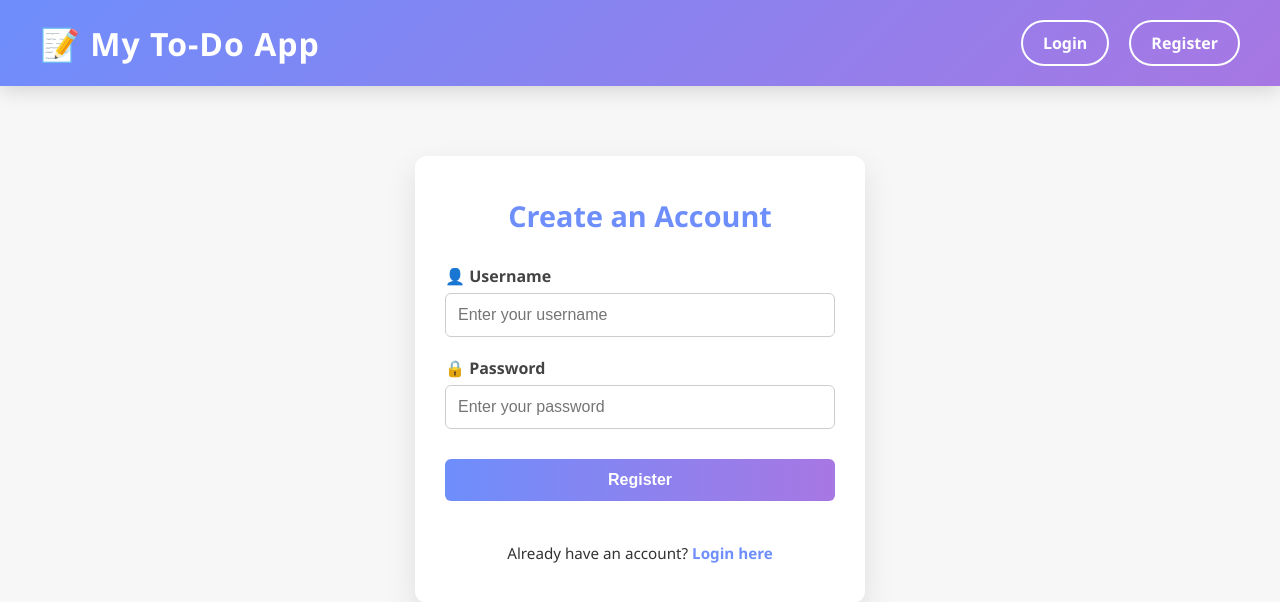
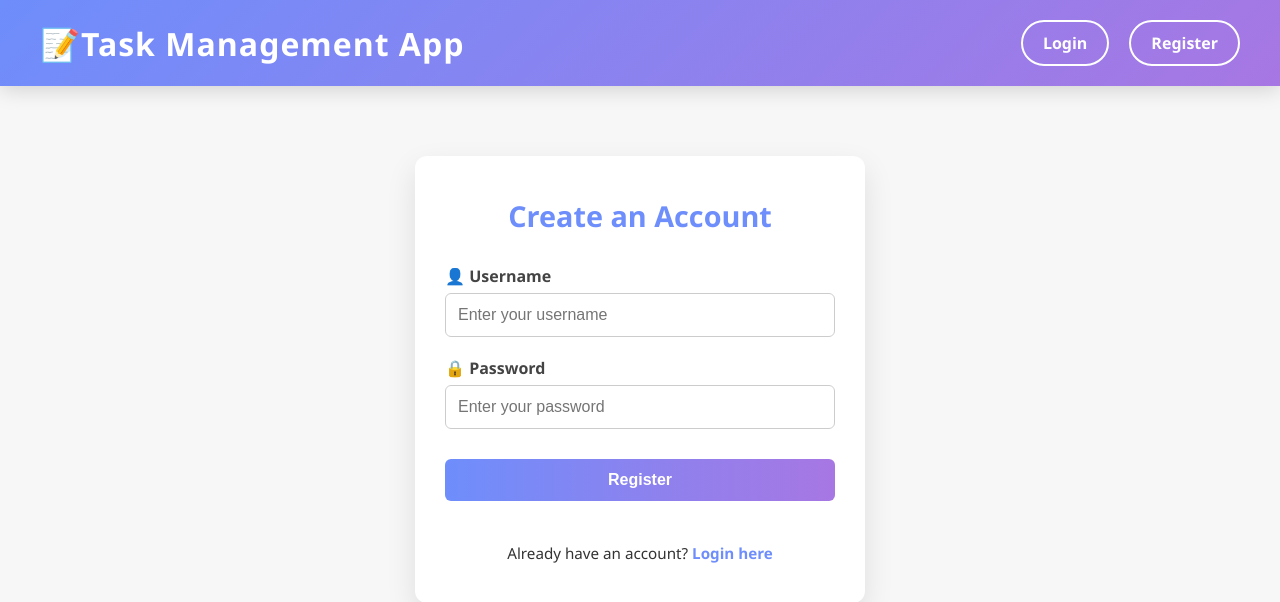
Before and after one commit to deepanshu01-dev/Task-Management-app, a Flask app: page /register in a window 1280 px wide. Shown: the top 602 px of the page. Run offline with Flask 3, Linux system fonts and the light colour scheme.

Commit message:
fixed bugs

```diff
--- a/app/templates/base.html
+++ b/app/templates/base.html
@@ -257,7 +257,7 @@ html, body {
 
     <header class="main-header">
         <div class="header-left">
-            <h1 class="app-title">📝 My To-Do App</h1>
+            <h1 class="app-title">📝Task Management App</h1>
         </div>
         <div class="header-right">
             <a href="{{ url_for('auth.login') }}" class="header-btn">Login</a>
```
